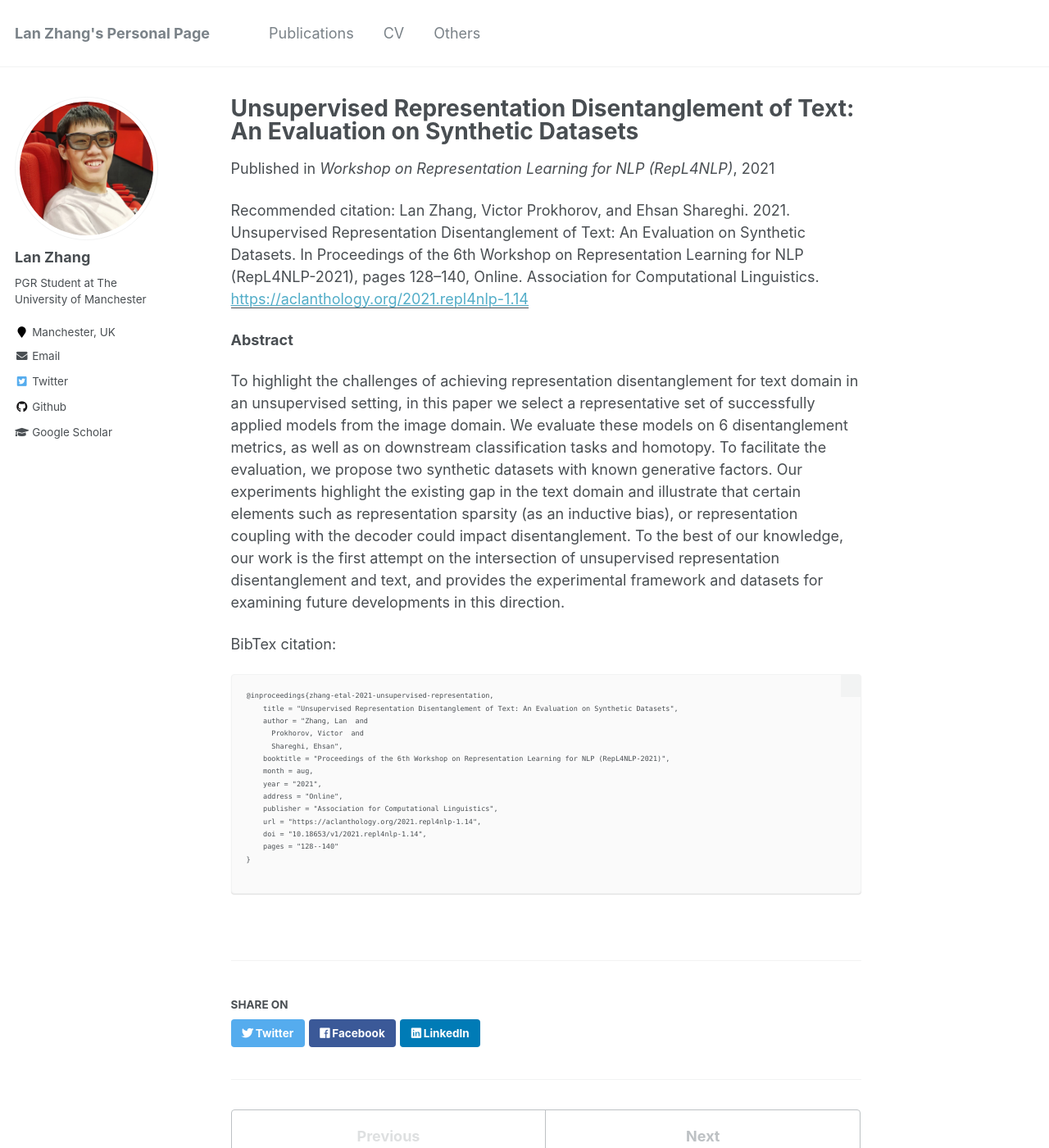
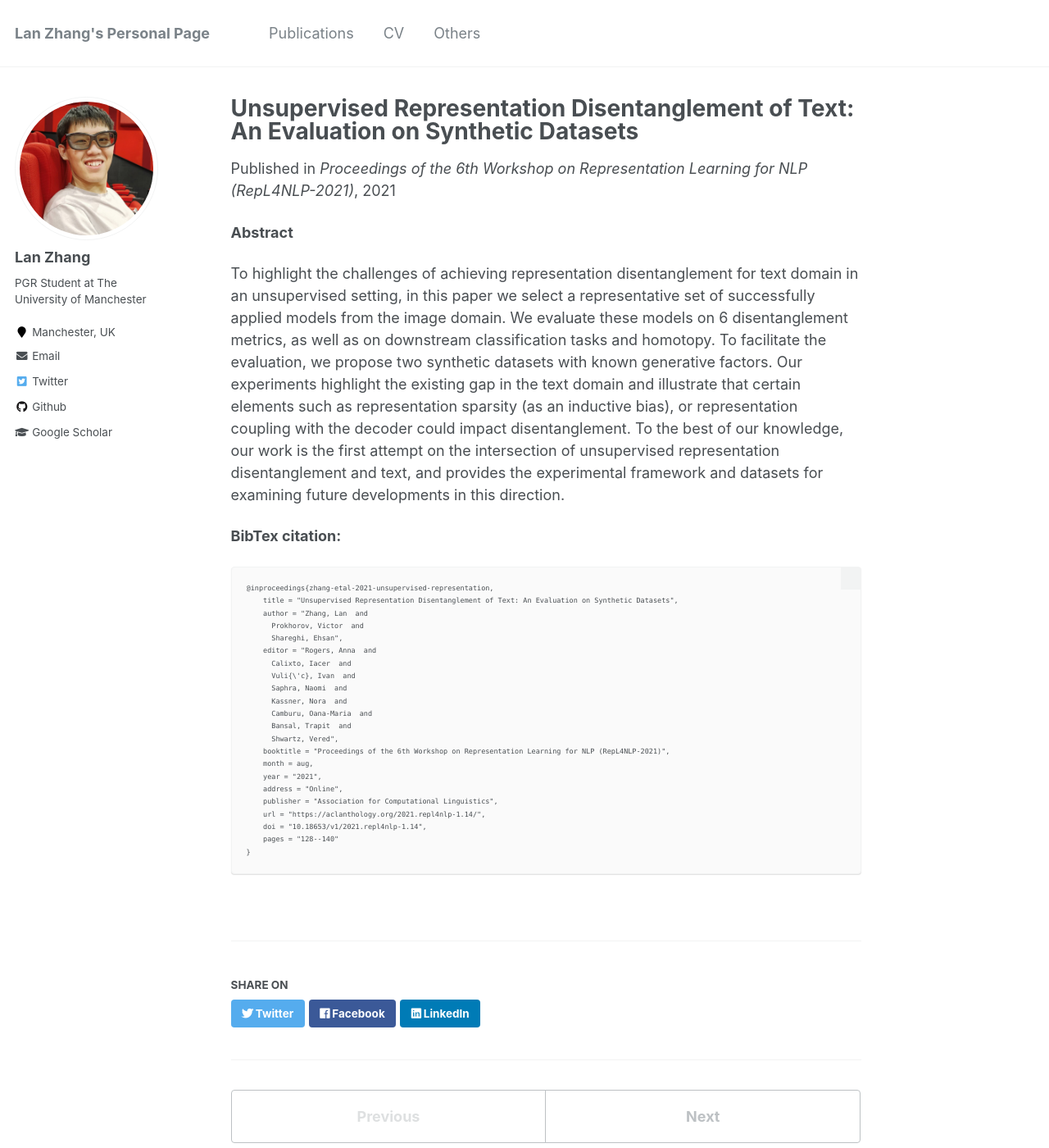
Before and after one commit to lanzhang128/lanzhang128.github.io, a Jekyll site: the page built from _publications/disentanglement-paper.md, in a window 1280 px wide and 1400 px high. Shown: the whole window at 82% size. Built offline with Jekyll 4.4.1, drawn with Linux system fonts in a browser that asks for light colours.

Commit message:
Update disentanglement-paper.md

````diff
--- a/_publications/disentanglement-paper.md
+++ b/_publications/disentanglement-paper.md
@@ -1,33 +1,40 @@
 ---
 title: "Unsupervised Representation Disentanglement of Text: An Evaluation on Synthetic Datasets"
 collection: publications
-permalink: /publication/Unsupervised-Representation-Disentanglement-of-Text:-An-Evaluation-on-Synthetic-Datasets
-excerpt: 'Poster. A long paper studies disentanglement for text.'
+permalink: /publication/repl4nlp2021
+excerpt: "[Paper](https://aclanthology.org/2021.repl4nlp-1.14)&nbsp;&nbsp;&nbsp;&nbsp;
+          [Repository](https://github.com/lanzhang128/disentanglement)"
 date: 2021-08-05
-venue: 'Workshop on Representation Learning for NLP (RepL4NLP)'
-paperurl: 'https://aclanthology.org/2021.repl4nlp-1.14'
-citation: 'Lan Zhang, Victor Prokhorov, and Ehsan Shareghi. 2021. Unsupervised Representation Disentanglement of Text: An Evaluation on Synthetic Datasets. In Proceedings of the 6th Workshop on Representation Learning for NLP (RepL4NLP-2021), pages 128–140, Online. Association for Computational Linguistics.'
+venue: "Proceedings of the 6th Workshop on Representation Learning for NLP (RepL4NLP-2021)"
 ---
 
 **Abstract**
 
 To highlight the challenges of achieving representation disentanglement for text domain in an unsupervised setting, in this paper we select a representative set of successfully applied models from the image domain. We evaluate these models on 6 disentanglement metrics, as well as on downstream classification tasks and homotopy. To facilitate the evaluation, we propose two synthetic datasets with known generative factors. Our experiments highlight the existing gap in the text domain and illustrate that certain elements such as representation sparsity (as an inductive bias), or representation coupling with the decoder could impact disentanglement. To the best of our knowledge, our work is the first attempt on the intersection of unsupervised representation disentanglement and text, and provides the experimental framework and datasets for examining future developments in this direction.
 
-BibTex citation:
+**BibTex citation:**
+
 ```
 @inproceedings{zhang-etal-2021-unsupervised-representation,
     title = "Unsupervised Representation Disentanglement of Text: An Evaluation on Synthetic Datasets",
     author = "Zhang, Lan  and
       Prokhorov, Victor  and
       Shareghi, Ehsan",
+    editor = "Rogers, Anna  and
+      Calixto, Iacer  and
+      Vuli{\'c}, Ivan  and
+      Saphra, Naomi  and
+      Kassner, Nora  and
+      Camburu, Oana-Maria  and
+      Bansal, Trapit  and
+      Shwartz, Vered",
     booktitle = "Proceedings of the 6th Workshop on Representation Learning for NLP (RepL4NLP-2021)",
     month = aug,
     year = "2021",
     address = "Online",
     publisher = "Association for Computational Linguistics",
-    url = "https://aclanthology.org/2021.repl4nlp-1.14",
+    url = "https://aclanthology.org/2021.repl4nlp-1.14/",
     doi = "10.18653/v1/2021.repl4nlp-1.14",
     pages = "128--140"
 }
-
 ```
````
